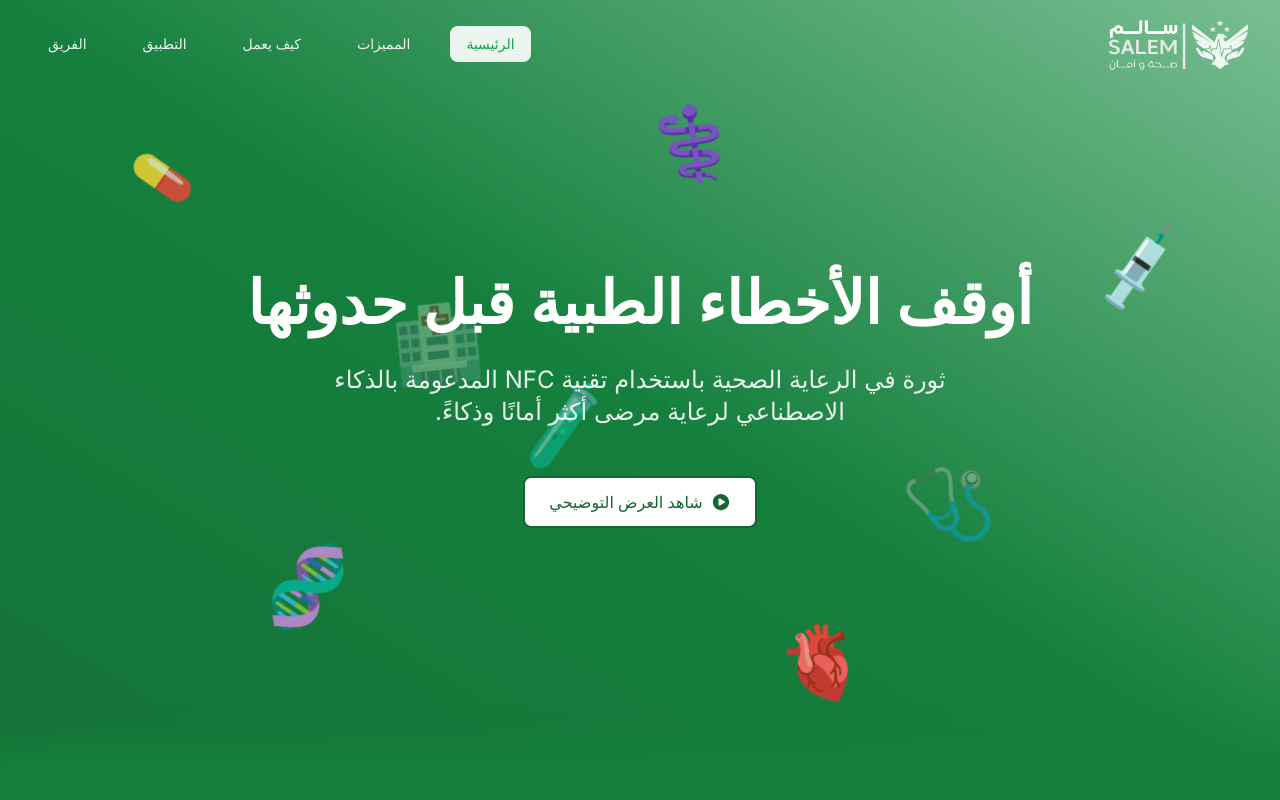
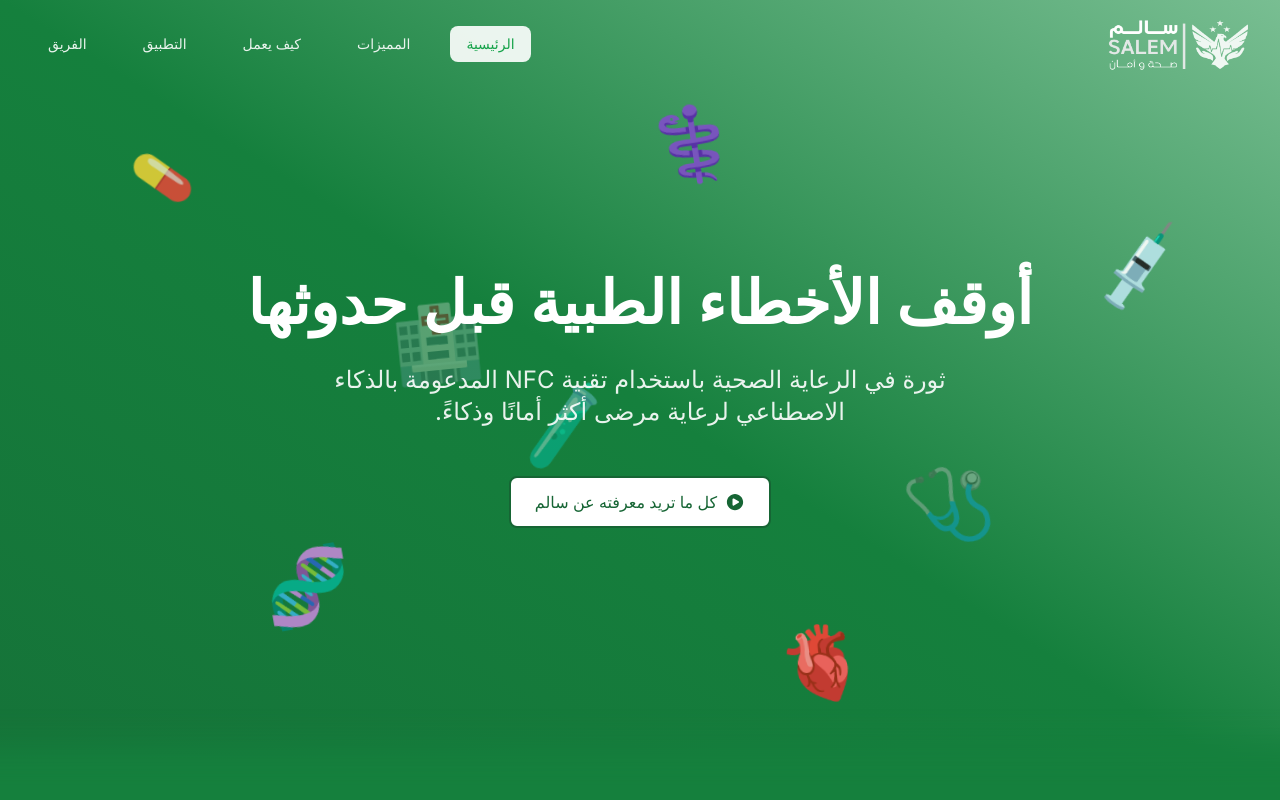
Before and after one commit to raizeromar/production-salem, a React (Vite) app: page / in a window 1280 px wide. Shown: the top 800 px of the page. Built offline with nearby package versions, Linux system fonts and the light colour scheme.

Commit message:
edited the hero section button to redirect to salem pitch deck document

```diff
--- a/src/components/Hero.tsx
+++ b/src/components/Hero.tsx
@@ -98,10 +98,11 @@ const Hero = () => {
             whileHover={{ scale: 1.05 }}
             whileTap={{ scale: 0.95 }}
             className="btn btn-secondary"
-            href='#video'
+            href='https://docs.google.com/document/d/1Ax-MDzyt1s8jTdq-tkP-wihixb0ZKZIK6XW7lLe4WMQ/edit?usp=sharing'
+            target='_blank'
           >
             <PlayCircleIcon className="w-5 h-5 ml-2" />
-            شاهد العرض التوضيحي
+            كل ما تريد معرفته عن سالم
           </motion.a>
         </motion.div>
       </div>
```
